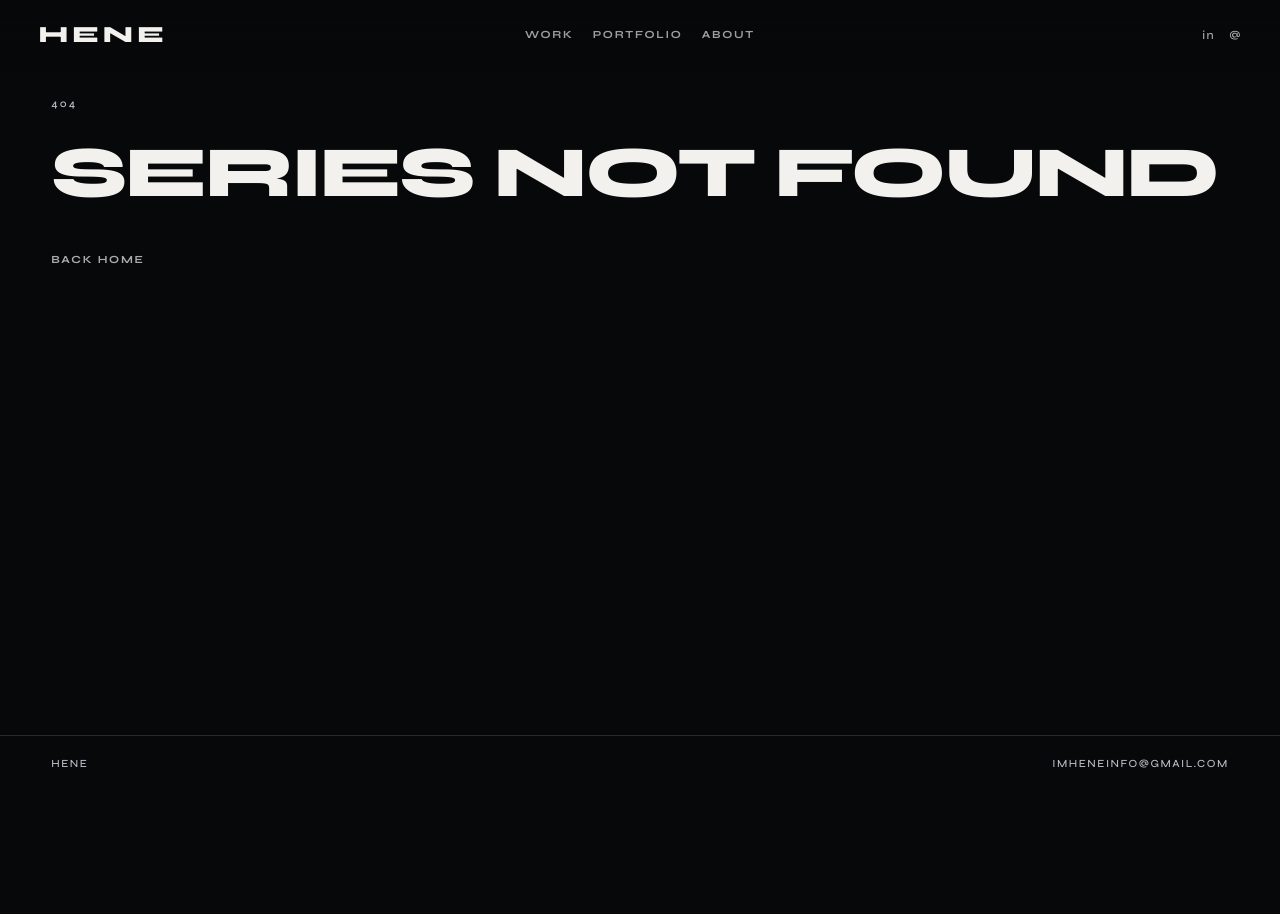
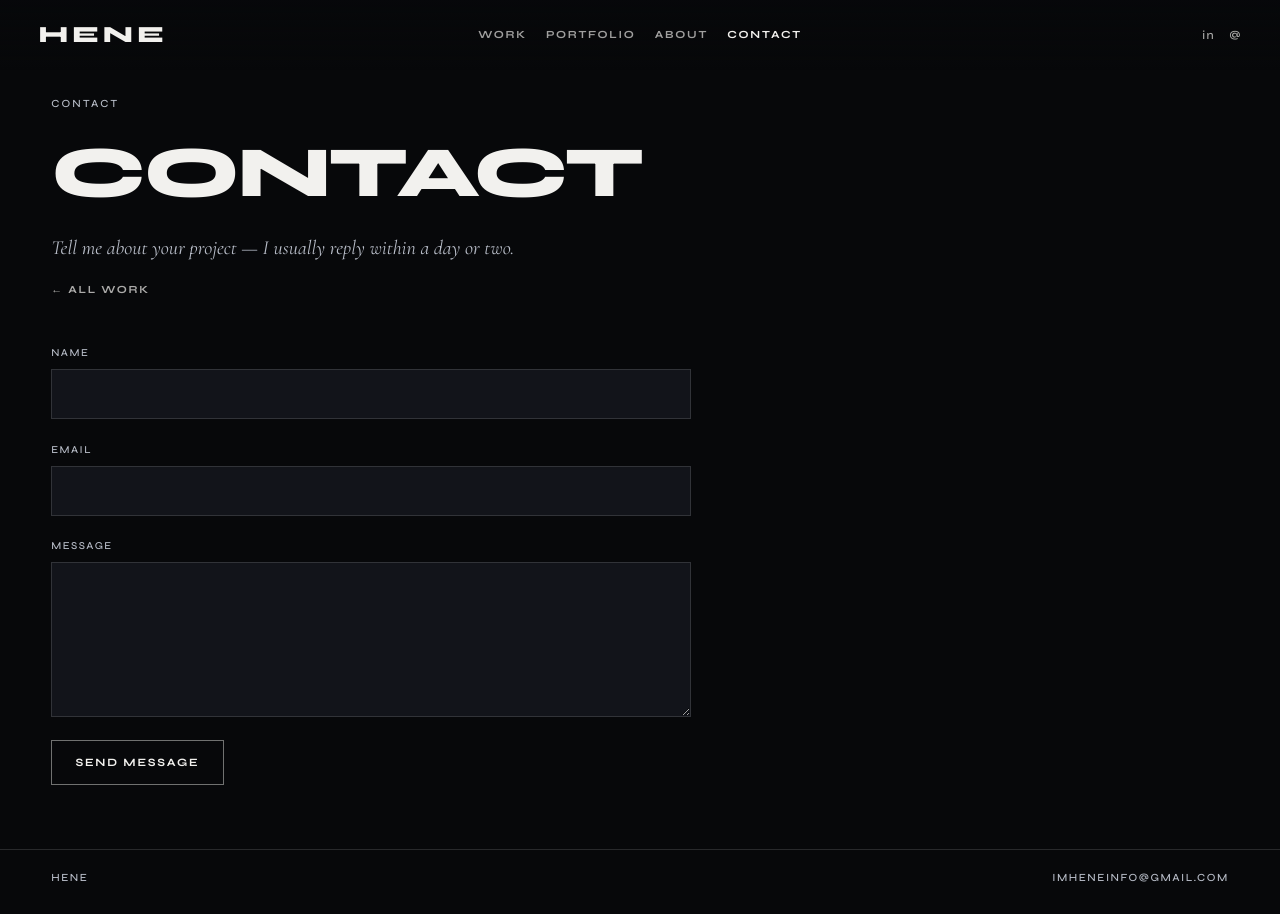
Before and after one commit to clauslarbietech/Hene.github.io, a React (Vite) app in the folder frontend/: page /contact in a window 1280 px wide. Before the commit this address had no page. Before the commit the page ends 800 px from the top, so only its background shows below. Built offline with nearby package versions, Linux system fonts and the light colour scheme.

Commit message:
Add Contact page with working form (FormSubmit) emailing clauslarbie@gmail.com
Co-authored-by: clauslarbietech <clauslarbietech@users.noreply.github.com>

```diff
--- a/frontend/src/App.jsx
+++ b/frontend/src/App.jsx
@@ -5,6 +5,7 @@ import About from "./pages/About.jsx";
 import Portfolio from "./pages/Portfolio.jsx";
 import BrandKit from "./pages/BrandKit.jsx";
 import DodMarketing from "./pages/DodMarketing.jsx";
+import Contact from "./pages/Contact.jsx";
 import Shell from "./components/Shell.jsx";
 import site from "./data/site.json";
 
@@ -17,6 +18,7 @@ export default function App() {
         <Route path="/portfolio" element={<Portfolio site={site} />} />
         <Route path="/brand-kit" element={<BrandKit site={site} />} />
         <Route path="/dod-marketing" element={<DodMarketing site={site} />} />
+        <Route path="/contact" element={<Contact site={site} />} />
         <Route path="/:slug" element={<Gallery site={site} />} />
       </Routes>
     </Shell>
--- a/frontend/src/data/site.json
+++ b/frontend/src/data/site.json
@@ -10,8 +10,14 @@
   "nav": [
     { "label": "Work", "to": "/" },
     { "label": "Portfolio", "to": "/portfolio" },
-    { "label": "About", "to": "/about" }
+    { "label": "About", "to": "/about" },
+    { "label": "Contact", "to": "/contact" }
   ],
+  "contact": {
+    "title": "Contact",
+    "subtitle": "Tell me about your project — I usually reply within a day or two.",
+    "endpoint": "https://formsubmit.co/ajax/clauslarbie@gmail.com"
+  },
   "covers": [
     {
       "id": "beauty",
--- /dev/null
+++ b/frontend/src/pages/Contact.jsx
@@ -0,0 +1,154 @@
+import { useState } from "react";
+import { Link } from "react-router-dom";
+
+export default function Contact({ site }) {
+  const contact = site.contact || {};
+  const email = site.site?.email;
+  const endpoint =
+    contact.endpoint ||
+    (email ? `https://formsubmit.co/ajax/${email}` : null);
+
+  const [form, setForm] = useState({ name: "", email: "", message: "" });
+  const [honey, setHoney] = useState("");
+  const [status, setStatus] = useState("idle"); // idle | sending | success | error
+  const [error, setError] = useState("");
+
+  const update = (field) => (e) =>
+    setForm((prev) => ({ ...prev, [field]: e.target.value }));
+
+  const onSubmit = async (e) => {
+    e.preventDefault();
+    if (honey) return; // spam bot filled the hidden field
+    if (!endpoint) {
+      setStatus("error");
+      setError("No contact endpoint configured.");
+      return;
+    }
+
+    setStatus("sending");
+    setError("");
+
+    try {
+      const res = await fetch(endpoint, {
+        method: "POST",
+        headers: {
+          "Content-Type": "application/json",
+          Accept: "application/json",
+        },
+        body: JSON.stringify({
+          name: form.name,
+          email: form.email,
+          message: form.message,
+          _subject: `New message from ${form.name || "the portfolio"}`,
+          _template: "table",
+        }),
+      });
+      const data = await res.json().catch(() => ({}));
+
+      if (res.ok && (data.success === "true" || data.success === true)) {
+        setStatus("success");
+        setForm({ name: "", email: "", message: "" });
+      } else {
+        setStatus("error");
+        setError(
+          data.message ||
+            "Something went wrong sending your message. Please email me directly."
+        );
+      }
+    } catch {
+      setStatus("error");
+      setError(
+        "Could not reach the mail service. Please email me directly instead."
+      );
+    }
+  };
+
+  return (
+    <section className="page contact-page">
+      <header className="page__header">
+        <p className="page__eyebrow">Contact</p>
+        <h1 className="page__title">{contact.title || "Contact"}</h1>
+        {contact.subtitle && <p className="page__desc">{contact.subtitle}</p>}
+        <Link to="/" className="page__back">
+          ← All work
+        </Link>
+      </header>
+
+      {status === "success" ? (
+        <div className="contact-success" role="status">
+          <h2>Thank you — your message is on its way.</h2>
+          <p>I&rsquo;ll be in touch soon.</p>
+          <button
+            type="button"
+            className="screen__cta"
+            onClick={() => setStatus("idle")}
+          >
+            Send another
+          </button>
+        </div>
+      ) : (
+        <form className="contact-form" onSubmit={onSubmit}>
+          <label className="contact-field">
+            <span>Name</span>
+            <input
+              type="text"
+              name="name"
+              value={form.name}
+              onChange={update("name")}
+              required
+              autoComplete="name"
+            />
+          </label>
+
+          <label className="contact-field">
+            <span>Email</span>
+            <input
+              type="email"
+              name="email"
+              value={form.email}
+              onChange={update("email")}
+              required
+              autoComplete="email"
+            />
+          </label>
+
+          <label className="contact-field">
+            <span>Message</span>
+            <textarea
+              name="message"
+              rows={6}
+              value={form.message}
+              onChange={update("message")}
+              required
+            />
+          </label>
+
+          {/* Honeypot: hidden from users, catches bots */}
+          <input
+            type="text"
+            tabIndex={-1}
+            autoComplete="off"
+            className="contact-honey"
+            value={honey}
+            onChange={(e) => setHoney(e.target.value)}
+            aria-hidden="true"
+          />
+
+          {status === "error" && (
+            <p className="contact-error" role="alert">
+              {error}
+            </p>
+          )}
+
+          <button
+            type="submit"
+            className="screen__cta"
+            disabled={status === "sending"}
+          >
+            {status === "sending" ? "Sending…" : "Send message"}
+          </button>
+        </form>
+      )}
+    </section>
+  );
+}
--- a/frontend/src/styles.css
+++ b/frontend/src/styles.css
@@ -520,6 +520,101 @@ img {
   opacity: 1;
 }
 
+/* —— Contact form —— */
+.contact-form {
+  display: grid;
+  gap: 1.4rem;
+  max-width: 40rem;
+  animation: rise 0.9s var(--ease) 0.06s both;
+}
+
+.contact-field {
+  display: grid;
+  gap: 0.5rem;
+}
+
+.contact-field > span {
+  font-family: var(--font-display);
+  font-size: 0.66rem;
+  letter-spacing: 0.14em;
+  text-transform: uppercase;
+  color: var(--fog);
+}
+
+.contact-field input,
+.contact-field textarea {
+  width: 100%;
+  padding: 0.85rem 1rem;
+  background: var(--ink-soft);
+  border: 1px solid var(--line);
+  color: var(--ivory);
+  font-family: var(--font-serif);
+  font-size: 1.05rem;
+  transition: border-color 0.25s var(--ease);
+}
+
+.contact-field textarea {
+  resize: vertical;
+}
+
+.contact-field input:focus,
+.contact-field textarea:focus {
+  outline: none;
+  border-color: var(--accent);
+}
+
+.contact-honey {
+  position: absolute;
+  left: -9999px;
+  width: 1px;
+  height: 1px;
+  opacity: 0;
+  pointer-events: none;
+}
+
+.contact-form .screen__cta {
+  justify-self: start;
+  cursor: pointer;
+  background: transparent;
+  color: var(--ivory);
+}
+
+.contact-form .screen__cta:disabled {
+  opacity: 0.55;
+  cursor: default;
+}
+
+.contact-error {
+  margin: 0;
+  color: #e6a5a5;
+  font-family: var(--font-display);
+  font-size: 0.72rem;
+  letter-spacing: 0.06em;
+}
+
+.contact-success {
+  max-width: 40rem;
+  animation: rise 0.9s var(--ease) both;
+}
+
+.contact-success h2 {
+  font-family: var(--font-serif);
+  font-weight: 400;
+  font-size: clamp(1.5rem, 3vw, 2.1rem);
+  margin: 0 0 0.6rem;
+}
+
+.contact-success p {
+  color: var(--fog);
+  margin: 0 0 1.6rem;
+}
+
+.contact-success .screen__cta {
+  cursor: pointer;
+  background: transparent;
+  color: var(--ivory);
+}
+
 /* —— Portfolio cards —— */
 .work-cards {
   display: grid;
```
